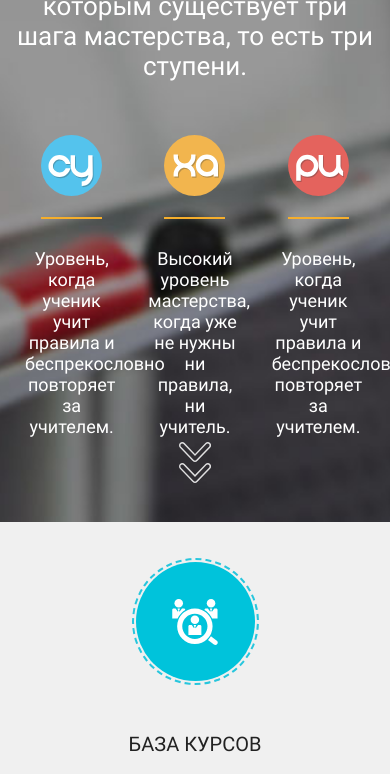
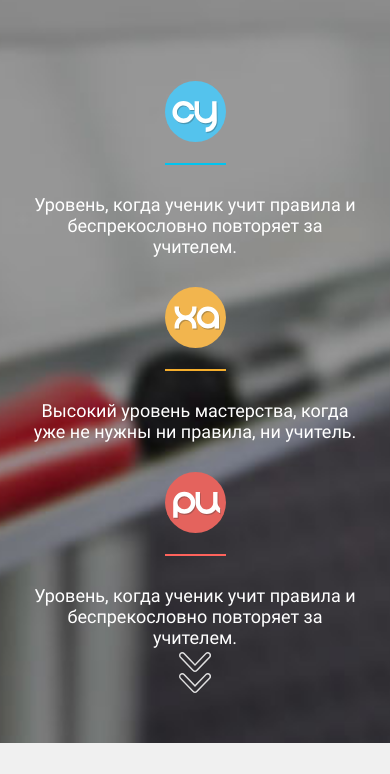
Before and after one commit to Alexander-Greckov/sukhari-demo, a website: page src/index.html in a window 390 px wide. Shown: the part 357-1131 px from the top of the page. Drawn offline with Linux system fonts and the light colour scheme.

Commit message:
Before correcting header

```diff
--- a/src/index.html
+++ b/src/index.html
@@ -68,7 +68,7 @@
 
             <div class="promo-descr">
                 <div class="promo-descr-item">
-                    <div class="promo-descr-img">
+                    <div class="promo-descr-img descr-su">
                         <a href="#">
                             <img src="img/su.svg" alt="Су">
                         </a>
@@ -77,7 +77,7 @@
                 </div>
 
                 <div class="promo-descr-item">
-                    <div class="promo-descr-img">
+                    <div class="promo-descr-img descr-ha">
                         <a href="#">
                             <img src="img/ha.svg" alt="Ха">
                         </a>
@@ -86,7 +86,7 @@
                 </div>
 
                 <div class="promo-descr-item">
-                    <div class="promo-descr-img">
+                    <div class="promo-descr-img descr-ri">
                         <a href="#">
                             <img src="img/ri.svg" alt="Ри">
                         </a>
--- a/src/scss/_media.scss
+++ b/src/scss/_media.scss
@@ -47,6 +47,22 @@
 
 }
 
+@media (max-width: 579px) {
+    .promo-descr {
+        flex-direction: column;
+        align-items: center;
+
+        &-item {
+            width: 100%;
+            margin-top: 30px;
+        }
+    }
+
+    .promo-heading {
+        font-size: 20px;
+    }
+}
+
 @media (max-width: 1139px) {
     .inner {
         padding-left: 10px;
--- a/src/scss/_promo.scss
+++ b/src/scss/_promo.scss
@@ -10,7 +10,7 @@
     margin-top: 106px;
     width: 100%;
     background: $page-bg-color url('../img/banner.jpg') no-repeat center/cover;
-    padding-bottom: 85px;
+    padding-bottom: 95px;
     padding-top: 61px;
 
     &-down-arrow {
@@ -26,7 +26,7 @@
 
     &-cont {
         @extend .inner;
-        min-height: calc(100vh - 106px - 85px - 61px);
+        min-height: calc(100vh - 106px - 95px - 61px);
         display: flex;
         justify-content: space-between;
         flex-direction: column;
@@ -110,7 +110,6 @@
     &-img {
         max-width: 61px;
         margin: 0 auto;
-        border-bottom: 2px solid $accent-color;
         padding-bottom: 21px;
 
         & a {
@@ -129,3 +128,15 @@
         margin: 29px 0 0 0;
     }
 }
+
+.descr-su {
+    border-bottom: 2px solid #00c4ef;
+}
+
+.descr-ha {
+    border-bottom: 2px solid $accent-color;
+}
+
+.descr-ri {
+    border-bottom: 2px solid $second-accent-color;
+}
```
Also changed, not shown: src/css/styles.css.
